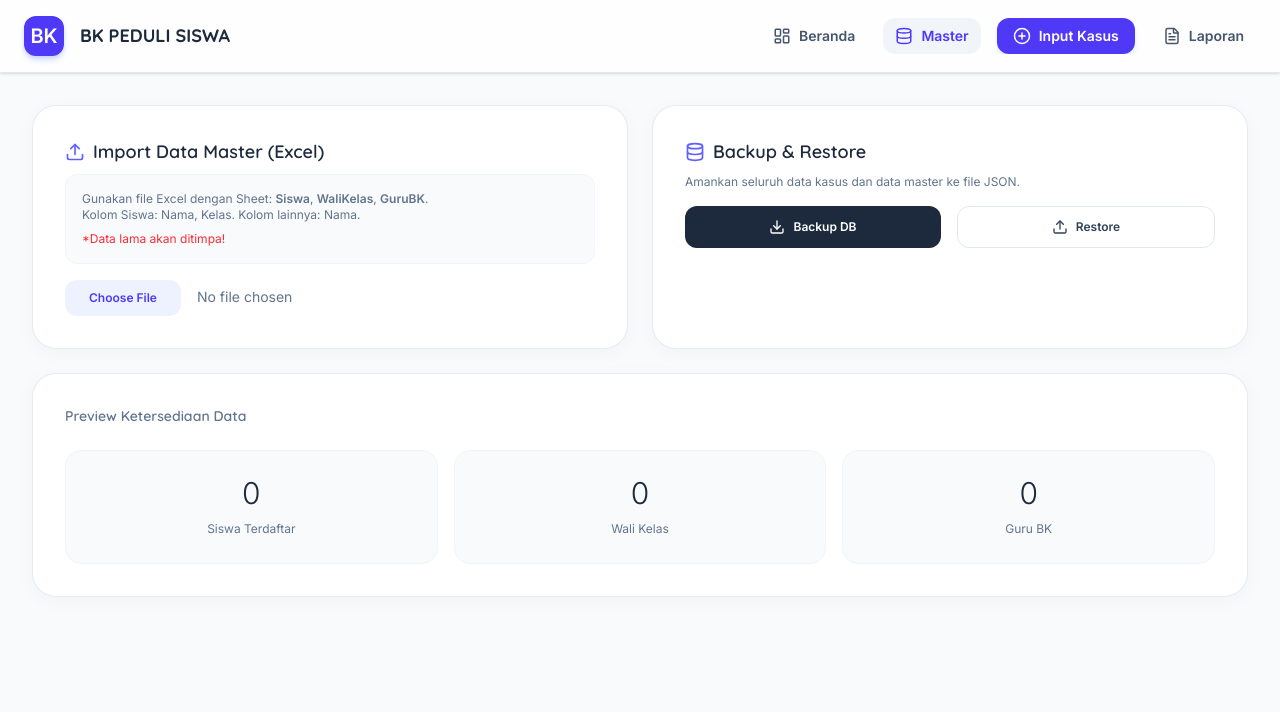
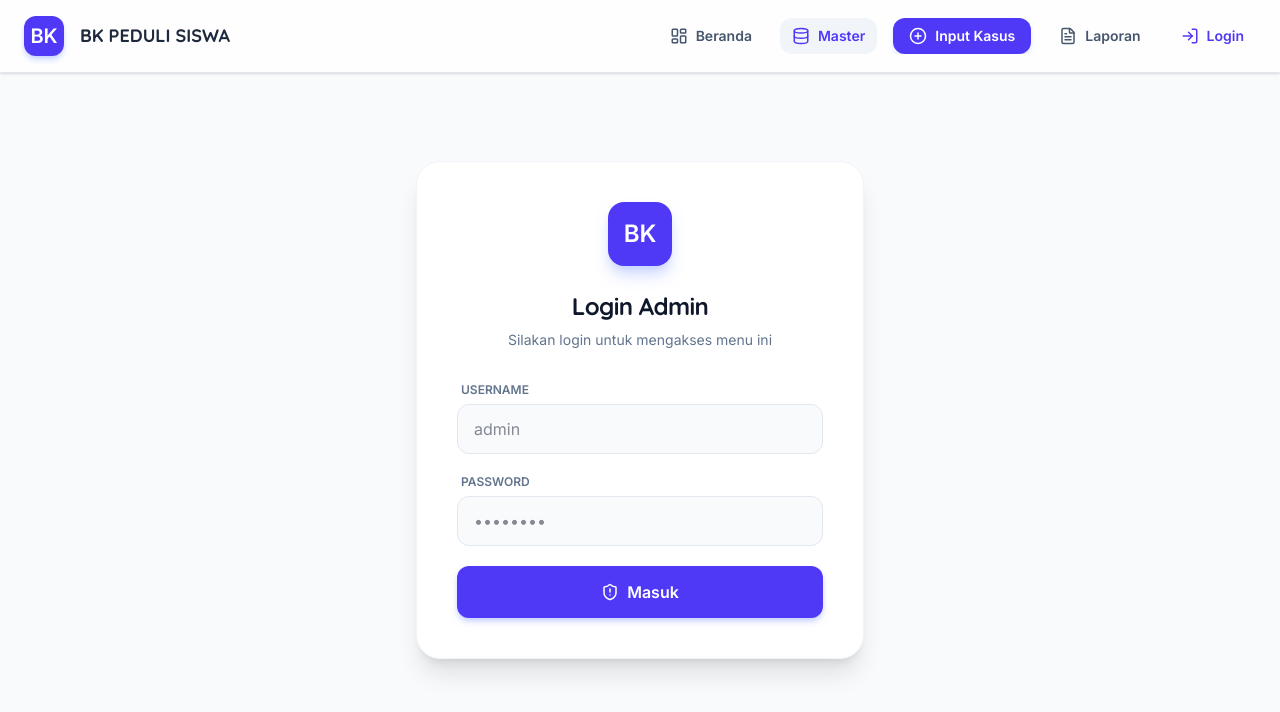
Before and after one commit to wiwikismiati61-sudo/BK-Peduli-siswa, a React (Vite) app: page / in a window 1280 px wide. Both pictures are taken after a click on the button "Master". Shown: the top 712 px of the page. Built offline with nearby package versions, Linux system fonts and the light colour scheme.

Commit message:
feat: Add login/logout buttons to Navbar
Introduces login and logout functionality to the application's navigation bar. This change includes conditional rendering of buttons based on the user's authentication status.

```diff
--- a/App.tsx
+++ b/App.tsx
@@ -18,6 +18,8 @@ import {
   X,
   Calendar,
   ChevronDown,
+  LogOut,
+  LogIn,
 } from "lucide-react";
 import * as XLSX from "xlsx";
 import {
@@ -49,7 +51,9 @@ import {
 const Navbar: React.FC<{
   currentPage: Page;
   onPageChange: (p: Page) => void;
-}> = ({ currentPage, onPageChange }) => (
+  isLoggedIn: boolean;
+  onLogout: () => void;
+}> = ({ currentPage, onPageChange, isLoggedIn, onLogout }) => (
   <nav className="sticky top-0 z-50 bg-white/80 backdrop-blur-xl border-b border-slate-200 px-6 py-4 flex justify-between items-center shadow-sm">
     <div className="flex items-center gap-4">
       <div className="w-10 h-10 bg-indigo-600 rounded-xl flex items-center justify-center text-white font-bold text-xl shadow-md shadow-indigo-200">
@@ -85,11 +89,27 @@ const Navbar: React.FC<{
       >
         <FileText size={18} /> <span className="hidden sm:inline">Laporan</span>
       </button>
+      {isLoggedIn ? (
+        <button
+          onClick={onLogout}
+          className="px-3 py-2 rounded-xl text-red-500 hover:bg-red-50 transition flex items-center gap-2"
+        >
+          <LogOut size={18} /> <span className="hidden sm:inline">Keluar</span>
+        </button>
+      ) : (
+        <button
+          onClick={() => onPageChange("input")}
+          className="px-3 py-2 rounded-xl text-indigo-600 hover:bg-indigo-50 transition flex items-center gap-2"
+        >
+          <LogIn size={18} /> <span className="hidden sm:inline">Login</span>
+        </button>
+      )}
     </div>
   </nav>
 );
 
 const App: React.FC = () => {
+  const [isLoggedIn, setIsLoggedIn] = useState(false);
   const [currentPage, setCurrentPage] = useState<Page>("dashboard");
   const [dbState, setDbState] = useState<DatabaseState>({
     siswa: [],
@@ -98,6 +118,8 @@ const App: React.FC = () => {
     kasus: [],
   });
   const [editingCase, setEditingCase] = useState<CaseRecord | null>(null);
+  const [loginCreds, setLoginCreds] = useState({ user: "", pass: "" });
+  const [loginError, setLoginError] = useState(false);
   const [aiAnalysis, setAiAnalysis] = useState<any>(null);
   const [isAiLoading, setIsAiLoading] = useState(false);
 
@@ -120,6 +142,23 @@ const App: React.FC = () => {
     const guru_bk = await dbService.getAll<Teacher>("guru_bk");
     const kasus = await dbService.getAll<CaseRecord>("kasus");
     setDbState({ siswa, wali_kelas, guru_bk, kasus });
+  };
+
+  const handleLogin = (e: React.FormEvent) => {
+    e.preventDefault();
+    if (loginCreds.user === "admin" && loginCreds.pass === "admin123") {
+      setIsLoggedIn(true);
+      setLoginError(false);
+    } else {
+      setLoginError(true);
+    }
+  };
+
+  const handleLogout = () => {
+    if (confirm("Yakin ingin keluar?")) {
+      setIsLoggedIn(false);
+      setCurrentPage("dashboard");
+    }
   };
 
   const handleCaseSubmit = async (record: Omit<CaseRecord, "created_at">) => {
@@ -183,14 +222,78 @@ const App: React.FC = () => {
           }
           setCurrentPage(p);
         }}
+        isLoggedIn={isLoggedIn}
+        onLogout={handleLogout}
       />
 
       <main className="max-w-7xl mx-auto p-4 md:p-8">
         {currentPage === "dashboard" && <DashboardView dbState={dbState} />}
-        {currentPage === "master" && (
+
+        {currentPage !== "dashboard" && !isLoggedIn && (
+          <div className="flex items-center justify-center p-4 mt-10">
+            <div className="bg-white w-full max-w-md rounded-3xl shadow-xl p-10 border border-slate-100">
+              <div className="text-center mb-8">
+                <div className="w-16 h-16 bg-indigo-600 rounded-2xl mx-auto mb-6 flex items-center justify-center text-white text-2xl font-bold shadow-lg shadow-indigo-200">
+                  BK
+                </div>
+                <h2 className="text-2xl font-bold text-slate-900 tracking-tight">
+                  Login Admin
+                </h2>
+                <p className="text-slate-500 text-sm mt-2">
+                  Silakan login untuk mengakses menu ini
+                </p>
+              </div>
+              <form onSubmit={handleLogin} className="space-y-5">
+                <div className="space-y-1.5">
+                  <label className="block text-xs font-semibold uppercase text-slate-500 ml-1">
+                    Username
+                  </label>
+                  <input
+                    type="text"
+                    required
+                    className="w-full px-4 py-3 rounded-xl border border-slate-200 bg-slate-50 focus:ring-2 focus:ring-indigo-500 focus:border-indigo-500 outline-none transition-all"
+                    placeholder="admin"
+                    value={loginCreds.user}
+                    onChange={(e) =>
+                      setLoginCreds({ ...loginCreds, user: e.target.value })
+                    }
+                  />
+                </div>
+                <div className="space-y-1.5">
+                  <label className="block text-xs font-semibold uppercase text-slate-500 ml-1">
+                    Password
+                  </label>
+                  <input
+                    type="password"
+                    required
+                    className="w-full px-4 py-3 rounded-xl border border-slate-200 bg-slate-50 focus:ring-2 focus:ring-indigo-500 focus:border-indigo-500 outline-none transition-all"
+                    placeholder="••••••••"
+                    value={loginCreds.pass}
+                    onChange={(e) =>
+                      setLoginCreds({ ...loginCreds, pass: e.target.value })
+                    }
+                  />
+                </div>
+                {loginError && (
+                  <div className="text-red-500 text-xs font-medium text-center bg-red-50 py-2 rounded-lg">
+                    Username atau Password salah!
+                  </div>
+                )}
+                <button
+                  type="submit"
+                  className="w-full bg-indigo-600 text-white py-3.5 rounded-xl font-semibold hover:bg-indigo-700 transition duration-200 mt-2 shadow-md shadow-indigo-200 flex items-center justify-center gap-2"
+                >
+                  <ShieldAlert size={18} /> Masuk
+                </button>
+              </form>
+            </div>
+          </div>
+        )}
+
+        {currentPage === "master" && isLoggedIn && (
           <MasterView dbState={dbState} onRefresh={refreshMemory} />
         )}
-        {currentPage === "input" && (
+        {currentPage === "input" && isLoggedIn && (
           <InputView
             dbState={dbState}
             editingCase={editingCase}
@@ -205,7 +308,7 @@ const App: React.FC = () => {
             isAiLoading={isAiLoading}
           />
         )}
-        {currentPage === "laporan" && (
+        {currentPage === "laporan" && isLoggedIn && (
           <ReportView
             dbState={dbState}
             onEdit={handleEditCase}
```
